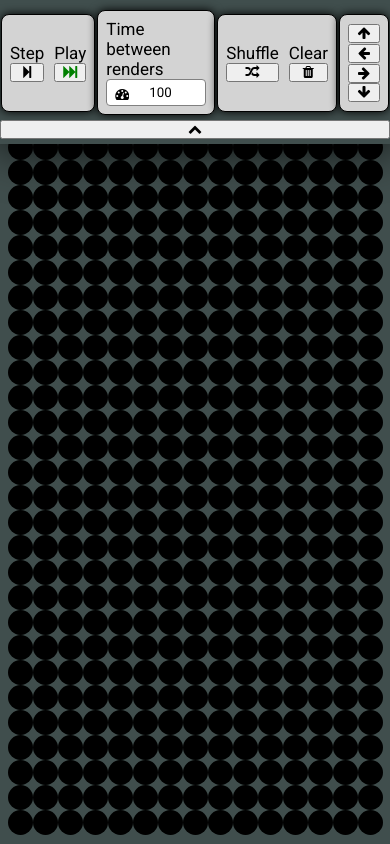
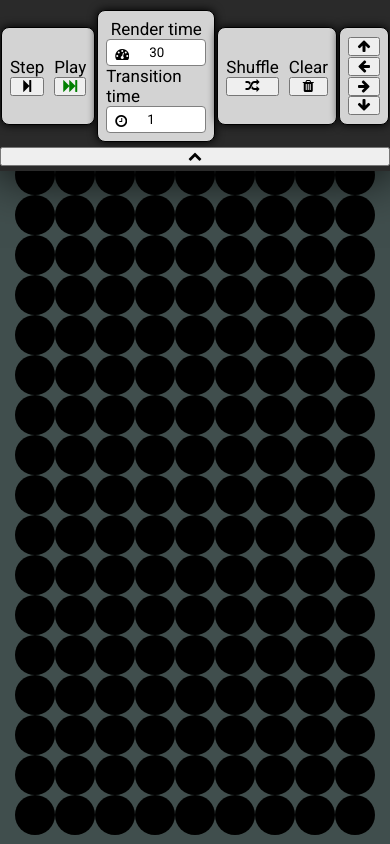
Before and after one commit to ic-768/game-of-life, a React (Create React App) app: page / in a window 390 px wide. Built offline with nearby package versions, Linux system fonts and the light colour scheme.

Commit message:
Refactoring and styling

```diff
--- a/src/App.css
+++ b/src/App.css
@@ -1,8 +1,16 @@
 @import url("https://fonts.googleapis.com/css2?family=Roboto:wght@400&display=swap");
+
+@keyframes fade-in {
+  from {
+    background-color: lime;
+  }
+  to {
+    background-color: white;
+  }
+}
 
 :root {
   --background-color: #404e4d;
-  --cell-color-active: #cda00d;
   --cell-color-inactive: #000000;
 }
 
@@ -33,19 +41,19 @@ label {
 }
 
 .cell {
+  display: inline;
   border-radius: 50%;
 }
 
 .cell.active {
-  background-color: var(--cell-color-active);
+  box-shadow: 0px 0px 4px white;
 }
-
 .cell.inactive {
   background-color: var(--cell-color-inactive);
 }
 
 .toolbar {
-  background-color: var(--background-color);
+  background-color: #2a2a2a;
   display: flex;
   flex-direction: column;
   align-items: center;
@@ -67,6 +75,14 @@ label {
   left: 0;
 }
 
+.labelled-input {
+  display: flex;
+  flex-direction: column;
+  align-items: center;
+  justify-content: center;
+}
+
+.time-control-container,
 .button-group {
   background-color: #d3d3d3;
   min-height: 80px;
@@ -78,7 +94,7 @@ label {
   justify-content: center;
   display: flex;
 }
-
+.time-control-container,
 .button-group.vertical {
   flex-direction: column;
 }
@@ -98,6 +114,7 @@ label {
   padding: 5px 0px;
 }
 
+.transition-input-container,
 .delay-input-container {
   background-color: #ffffff;
   border: 1px solid gray;
@@ -108,6 +125,7 @@ label {
   min-height: 25px;
 }
 
+.transition-input,
 .delay-input {
   color: black;
   height: 100%;
@@ -153,14 +171,16 @@ i:before {
 }
 
 @media (max-width: 561px) {
-  .game-speed-container {
+  .time-control-container {
     width: 100px;
     align-items: center;
     justify-content: center;
   }
+  .transition-input-container,
   .delay-input-container {
     width: 90px;
   }
+  .transition-input,
   .delay-input {
     width: 50px;
   }
--- a/src/App.js
+++ b/src/App.js
@@ -1,18 +1,28 @@
 import "./App.css"
 import {useState, useEffect, useRef} from "react"
-import {shiftBoard, initialiseCells, stepGame} from "./gameFunctions"
+import {
+  initialiseCells,
+  randomiseCells,
+  resetCells,
+  toggleCell,
+  stepGame,
+  shiftBoard,
+} from "./gameFunctions"
 import LabelledButton from "./LabelledButton"
 import IconButton from "./IconButton"
+import LabelledInput from "./LabelledInput"
 
 function App() {
   const windowWidth = window.innerWidth
   const windowHeight = window.innerHeight
+  const [toolbarIsExpanded, setToolbarIsExpanded] = useState(true)
 
   const delay = (d) => new Promise((r) => setTimeout(r, d)) // helper func to delay rendering
-  const [delayTime, setDelayTime] = useState(100)
+  const [delayTime, setDelayTime] = useState(30)
 
-  const [cellSize, setCellSize] = useState(25)
-  const [toolbarIsExpanded, setToolbarIsExpanded] = useState(true)
+  const [transitionTime, setTransitionTime] = useState(1) //time for cell fade-in/out
+
+  const [cellSize, setCellSize] = useState(40)
   const cellsPerColumn = Math.floor(windowHeight / cellSize) - 1
   const cellsPerRow = Math.floor(windowWidth / cellSize)
   const [cells, setCells] = useState([])
@@ -61,7 +71,7 @@ function App() {
 
   /**
    *Prevent updates while game is running
-   *(Not needed since buttons are disabled when running the game - but good to keep around)
+   *(Not really needed since buttons are disabled when running the game - but good to keep around)
    */
   const safeAction = (action) => () => {
     if (autopilot) {
@@ -84,22 +94,15 @@ function App() {
           <div
             onMouseOver={() => {
               if (drag && !autopilot) {
-                setCells(
-                  cells.map((d) =>
-                    d.id !== c.id ? d : {...d, isActive: !d.isActive}
-                  )
-                )
+                setCells(cells.map(toggleCell(c)))
               }
             }}
             onMouseDown={safeAction(() => {
-              setCells(
-                cells.map((d) =>
-                  d.id !== c.id ? d : {...d, isActive: !d.isActive}
-                )
-              )
+              setCells(cells.map(toggleCell(c)))
             })}
             style={{
-              display: "inline",
+              animation: c.isActive && `forwards fade-in ${transitionTime}s`,
+              transition: `${transitionTime}s`,
               width: `${cellSize}px`,
               height: `${cellSize}px`,
             }}
@@ -129,22 +132,36 @@ function App() {
               }}
             />
           </div>
-          <div className="button-group vertical game-speed-container">
-            <label>Time between renders</label>
-            <div className="delay-input-container">
-              <i className="fa fa-tachometer" aria-hidden="true"></i>
-              <input
-                className="delay-input"
-                value={delayTime}
-                onFocus={() => {
-                  autopilot && setAutopilot(false)
-                }}
-                onChange={(e) => {
+          <div className="time-control-container">
+            <LabelledInput
+              label="Render time"
+              value={delayTime}
+              className="delay-input"
+              iconName="fa fa-tachometer"
+              onFocus={() => {
+                autopilot && setAutopilot(false)
+              }}
+              onChange={(e) =>
+                safeAction(() =>
                   setDelayTime(e.target.value < 20 ? 20 : e.target.value)
-                }}
-                type="number"
-              />
-            </div>
+                )()
+              }
+            />
+            <LabelledInput
+              label="Transition time"
+              value={transitionTime}
+              className="transition-input"
+              iconName="fa fa-clock-o"
+              onChange={(e) =>
+                setTransitionTime(
+                  e.target.value > 10
+                    ? 10
+                    : e.target.value < 0
+                    ? 0
+                    : e.target.value
+                )
+              }
+            />
           </div>
           <div className="button-group">
             <LabelledButton
@@ -152,13 +169,7 @@ function App() {
               className="shuffle-button"
               iconName="fa fa-random"
               onClick={safeAction(() => {
-                setCells(
-                  cells.map((d) =>
-                    Math.random() > 0.8
-                      ? {...d, isActive: true}
-                      : {...d, isActive: false}
-                  )
-                )
+                setCells(cells.map(randomiseCells))
               })}
               disabled={autopilot}
             />
@@ -167,7 +178,7 @@ function App() {
               className="clear-button"
               iconName="fa fa-trash"
               onClick={safeAction(() => {
-                setCells(cells.map((d) => ({...d, isActive: false})))
+                setCells(cells.map(resetCells))
               })}
               disabled={autopilot}
             />
--- /dev/null
+++ b/src/IconInput.jsx
@@ -0,0 +1,24 @@
+/**
+ * Input element with a font-awesome icon in front
+ */
+const IconInput = ({
+  value,
+  className,
+  iconName,
+  onFocus,
+  onChange,
+  type = "number",
+}) => (
+  <div className={`${className}-container`}>
+    <i className={iconName}></i>
+    <input
+      className={`${className}`}
+      value={value}
+      onFocus={onFocus}
+      onChange={onChange}
+      type={type}
+    />
+  </div>
+)
+
+export default IconInput
--- a/src/LabelledButton.jsx
+++ b/src/LabelledButton.jsx
@@ -1,5 +1,8 @@
 import IconButton from "./IconButton"
 
+/**
+ * Simple Icon Button decorated with a label
+ */
 const LabelledButton = ({label, onClick, className, iconName, disabled}) => (
   <div className={`labelled-button ${className} container`}>
     <label>{label}</label>
--- /dev/null
+++ b/src/LabelledInput.jsx
@@ -0,0 +1,26 @@
+import IconInput from "./IconInput"
+
+/**
+ *  Simple Icon Input decorated with a label
+ */
+const LabelledInput = ({
+  label,
+  value,
+  className,
+  iconName,
+  onFocus,
+  onChange,
+}) => (
+  <div className="labelled-input">
+    <label>{label}</label>
+    <IconInput
+      value={value}
+      className={className}
+      iconName={iconName}
+      onFocus={onFocus}
+      onChange={onChange}
+    />
+  </div>
+)
+
+export default LabelledInput
--- a/src/gameFunctions.js
+++ b/src/gameFunctions.js
@@ -1,9 +1,29 @@
 export const initialiseCells = (cellsPerRow, cellsPerColumn) =>
-  //spawn all cells as inactive
   Array.from({length: cellsPerRow * cellsPerColumn}, (_, i) => ({
     id: i,
     isActive: false,
   }))
+
+/**
+ * A map function to randomise all cells
+ */
+export const randomiseCells = (currentCell) =>
+  Math.random() > 0.8
+    ? {...currentCell, isActive: true}
+    : {...currentCell, isActive: false}
+
+/**
+ * A map function to toggle a single cell
+ */
+export const toggleCell = (targetCell) => (cellBeingChecked) =>
+  cellBeingChecked.id !== targetCell.id
+    ? cellBeingChecked
+    : {...targetCell, isActive: !targetCell.isActive}
+
+/**
+ * A map function to reset all cells
+ */
+export const resetCells = (c) => ({...c, isActive: false})
 
 /**
  * Used to determine whether a cell lives or dies on next render
```
